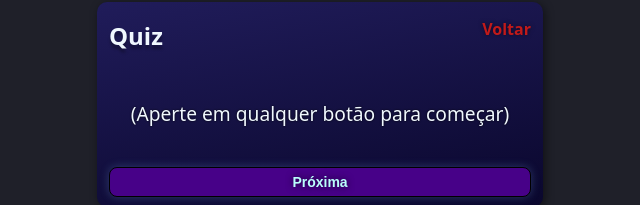
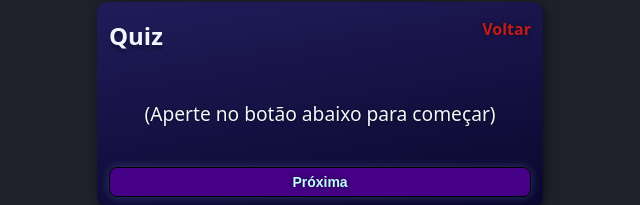
Before and after one commit to Lisboa06/desafios-eu-nunca, a plain HTML site: page quiz/quiz.html in a window 1280 px wide. Shown: the part 98-303 px from the top of the page, without its empty margins (320-960 px from the left). Drawn offline with Linux system fonts and the light colour scheme.

Commit message:
Update quiz.html

```diff
--- a/quiz/quiz.html
+++ b/quiz/quiz.html
@@ -12,7 +12,7 @@
     <div class="card">
         <h2 class="titulo animacaoFlutuar">Quiz</h2>
         <p class="voltar"><a href="../index.html">Voltar</a></p>
-        <p class="textoPrincipal"><span id="fraseId">(Aperte em qualquer botão para começar)</span></p>
+        <p class="textoPrincipal"><span id="fraseId">(Aperte no botão abaixo para começar)</span></p>
         <button class="quizBtn" onclick="gerarQuiz()">Próxima</button>
     </div>
 
```
